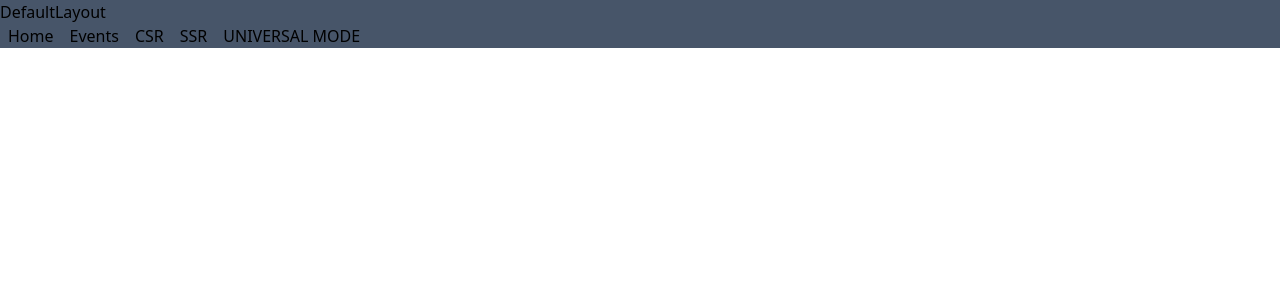
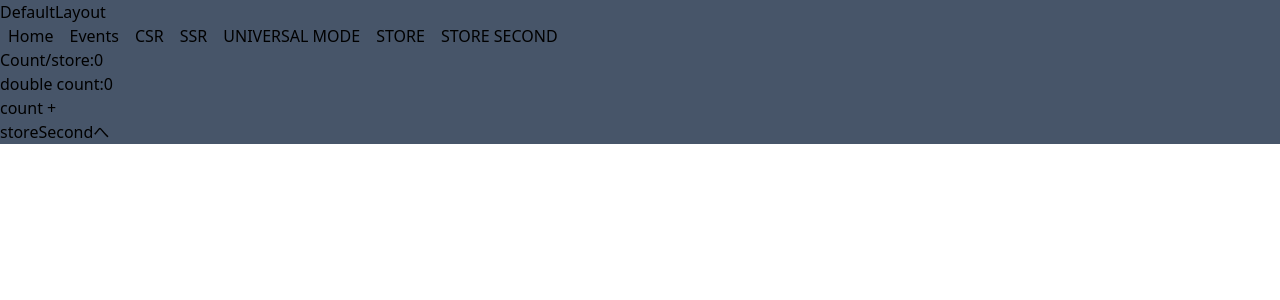
Before and after one commit to noah-00/nuxt-doc, a Nuxt app: page /storeImport/first in a window 1280 px wide. Shown: the top 300 px of the page. Built offline with nearby package versions, Linux system fonts and the light colour scheme.

Commit message:
✨ try pinia

```diff
--- a/components/Header.vue
+++ b/components/Header.vue
@@ -11,6 +11,8 @@
         <NuxtLink class="mx-2" to="/pageRendering/universalMode"
           >UNIVERSAL MODE</NuxtLink
         >
+        <NuxtLink class="mx-2" to="/storeImport/first">STORE</NuxtLink>
+        <NuxtLink class="mx-2" to="/storeImport/second">STORE SECOND</NuxtLink>
       </li>
     </ul>
   </header>
--- /dev/null
+++ b/pages/storeImport/first.vue
@@ -0,0 +1,15 @@
+<script setup lang="ts">
+const store = useCounterStore();
+const { count, double } = storeToRefs(store);
+const { increment } = store;
+</script>
+
+<template>
+  <div>
+    <h1>Count/store:{{ count }}</h1>
+    <h1>double count:{{ double }}</h1>
+    <button @click="increment">count +</button>
+    <br />
+    <nuxt-link to="/storeImport/second">storeSecondへ</nuxt-link>
+  </div>
+</template>
--- /dev/null
+++ b/pages/storeImport/second.vue
@@ -0,0 +1,16 @@
+<script setup lang="ts">
+const store = useCounterStore();
+const { count } = storeToRefs(store);
+const { increment, $reset } = store;
+</script>
+
+<template>
+  <div>
+    <h1>Count/store2:{{ count }}</h1>
+    <button @click="increment">count +</button>
+    <br />
+    <button @click="$reset">reset</button>
+    <br />
+    <nuxt-link to="/storeImport/first">storeSecondへ</nuxt-link>
+  </div>
+</template>
--- /dev/null
+++ b/stores/counter.ts
@@ -0,0 +1,16 @@
+import { ref, computed } from "vue";
+
+export const useCounterStore = defineStore("counter", () => {
+  // getters
+  const count = ref(0);
+  const double = computed(() => count.value * 2);
+
+  // actions
+  const increment = () => {
+    count.value++;
+  };
+  const $reset = () => {
+    count.value = 0;
+  };
+  return { count, increment, $reset, double };
+});
```
